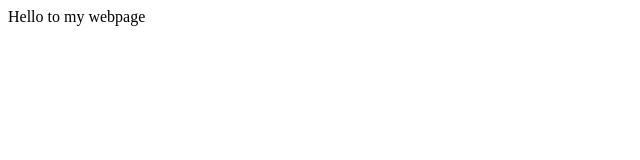
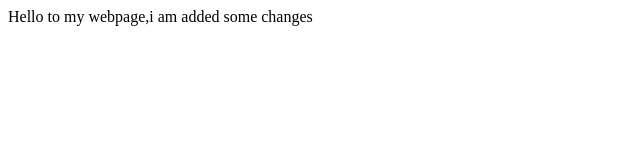
Before and after one commit to sravan2005/24915A6615, a plain HTML site: page index.html in a window 1280 px wide. Shown: the whole page, without its empty margins (0-640 px from the left). Drawn offline with Linux system fonts and the light colour scheme.

Commit message:
updated the paragraph tag

```diff
--- a/index.html
+++ b/index.html
@@ -4,6 +4,6 @@
 
     </head>
     <body>
-        <p>Hello to my webpage</p>
+        <p>Hello to my webpage,i am added some changes</p>
     </body>
 </html>
```
